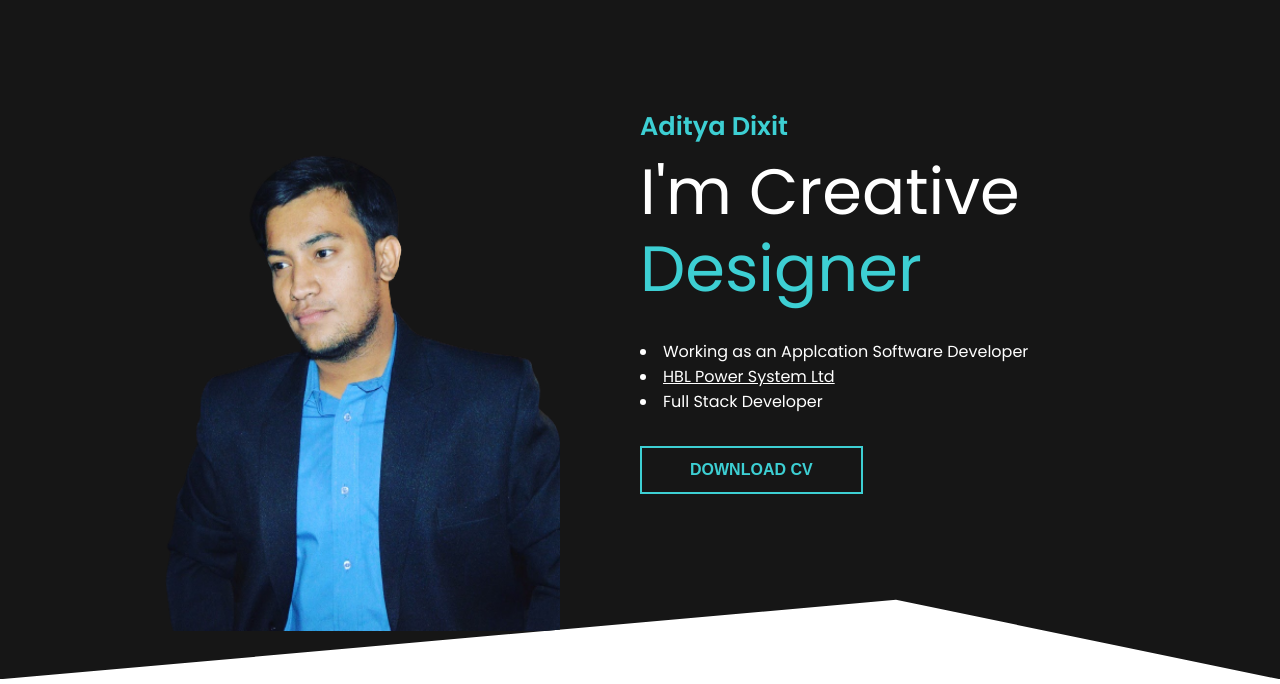
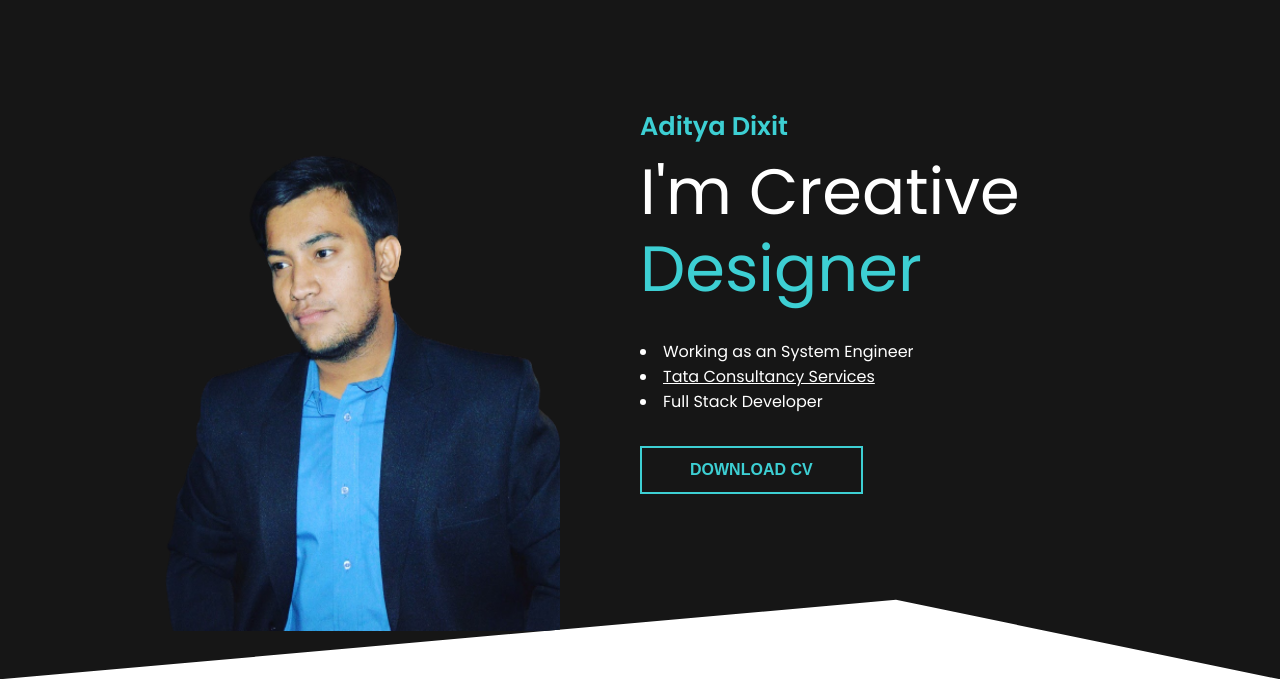
Before and after one commit to dixitaditya20/Portfolio, a plain HTML site: page index.html in a window 1280 px wide. Shown: the part 116-800 px from the top of the page. Drawn offline with nearby package versions, Linux system fonts and the light colour scheme.

Commit message:
Update index.html

```diff
--- a/index.html
+++ b/index.html
@@ -81,8 +81,8 @@
                     <span>Designer</span></h1>
 
                     <p>
-                        <li>Working as an Applcation Software Developer</li>
-                        <a href="http://hblelectronics.com/" style="color: #ffffff;"><li>HBL Power System Ltd</li></a>
+                        <li>Working as an System Engineer</li>
+                        <a href="https://www.tcs.com/" style="color: #ffffff;"><li>Tata Consultancy Services</li></a>
                         <li>Full Stack Developer</li>
                     </p>
 
```
